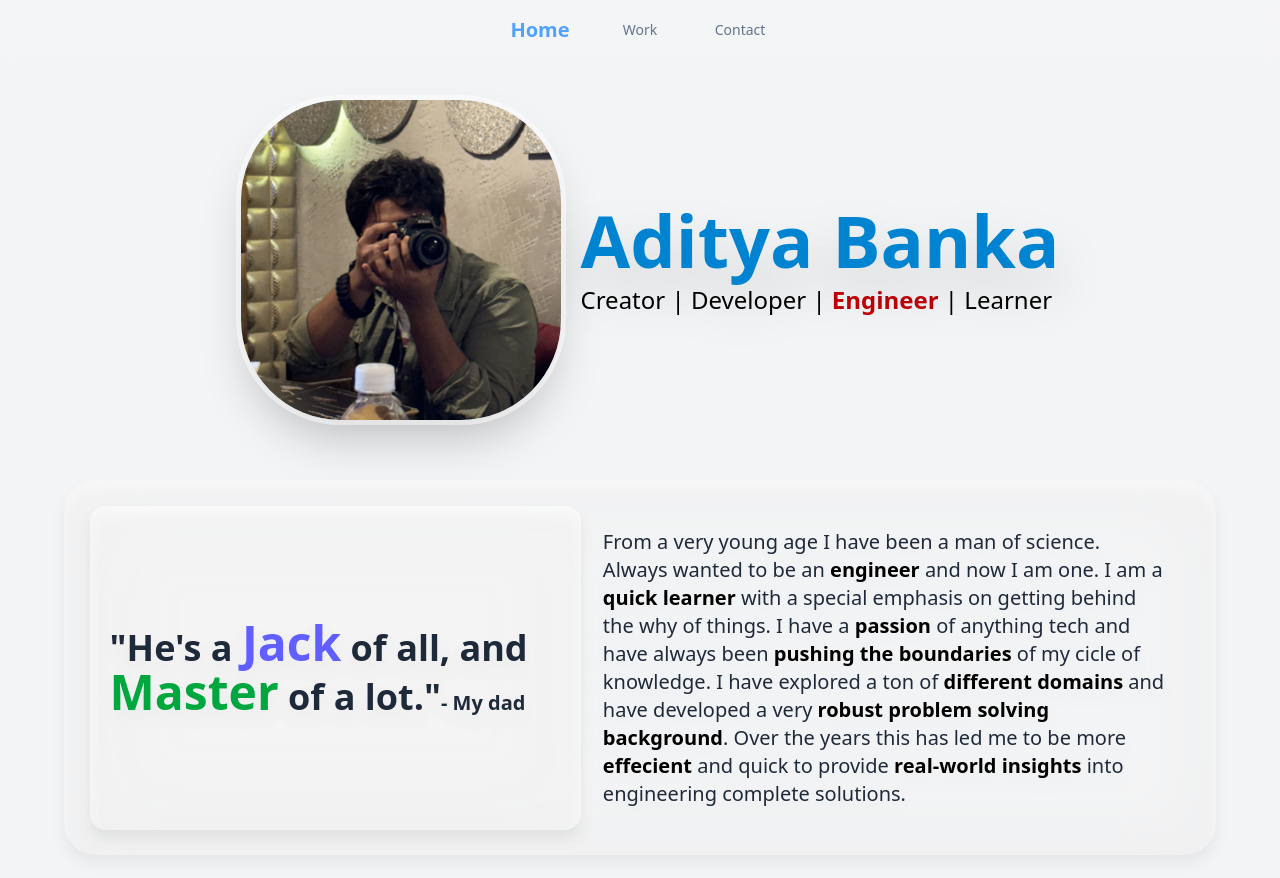
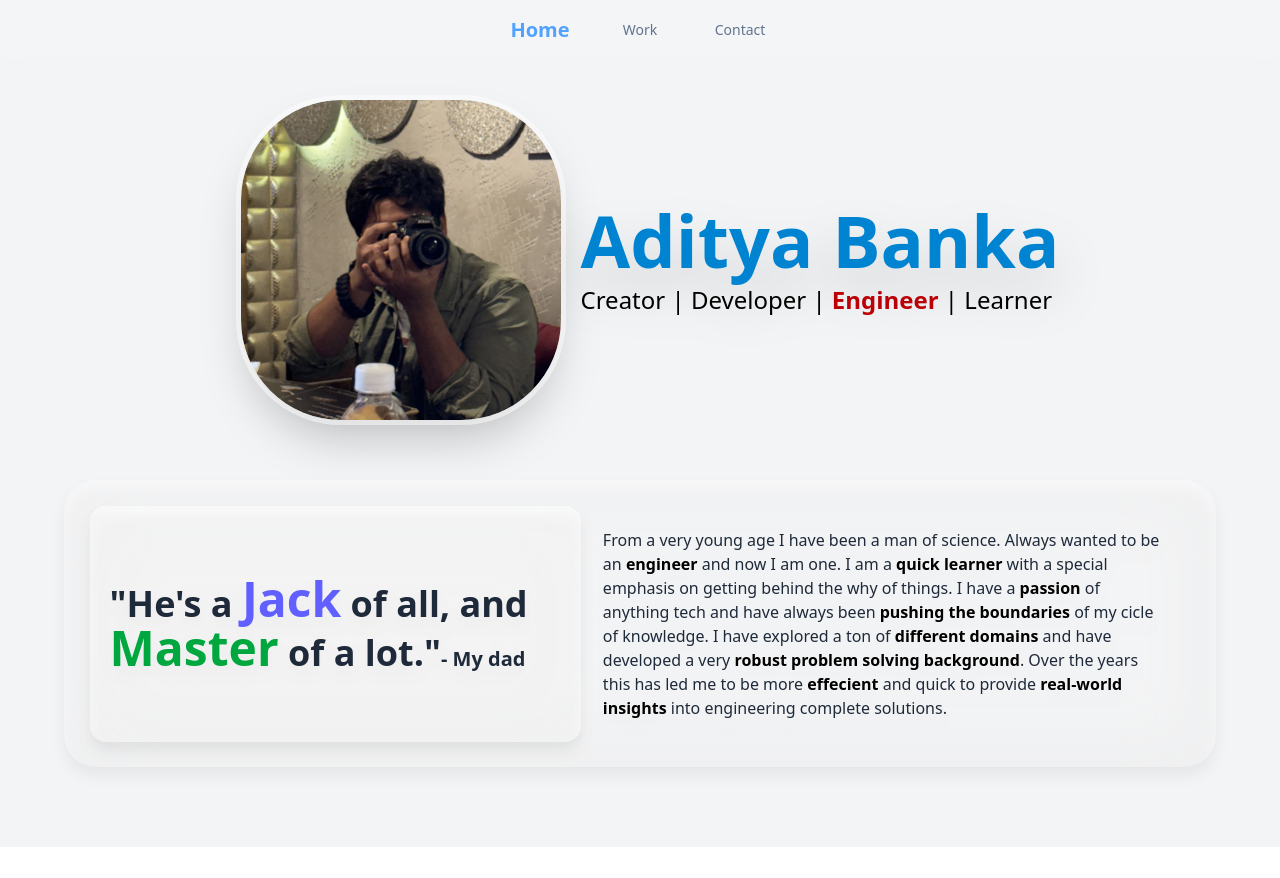
Before and after one commit to adityaBanka/adityabanka.github.io, a React (Vite) app: page /home in a window 1280 px wide. Shown: the top 878 px of the page. After the commit the page ends 847 px from the top, so only its background shows below. Built offline with nearby package versions, Linux system fonts and the light colour scheme.

Commit message:
homepage changes

```diff
--- a/src/Pages/Home.jsx
+++ b/src/Pages/Home.jsx
@@ -22,7 +22,7 @@ function HomePage() {
           <span className="text-4xl font-semibold text-gray-800">"He's a <span className="text-indigo-500 text-5xl">Jack</span> of all, and <span className="text-green-600 text-5xl">Master</span> of a lot."<span className="text-xl text-nowrap">- My dad</span> </span>
         </div>
 
-        <div className="flex justify-center items-center p-[2%] text-xl w-full text-gray-800">
+        <div className="flex justify-center items-center p-[2%] w-full text-gray-800">
           <p>From a very young age I have been a man of science. Always wanted to be an <BW>engineer</BW> and now I am one. I am a <BW>quick learner</BW> with a special emphasis on getting behind the why of things. I have a <BW>passion</BW> of anything tech and have always been <BW>pushing the boundaries</BW> of my cicle of knowledge. I have explored a ton of <BW>different domains</BW> and have developed a very <BW>robust problem solving background</BW>. Over the years this has led me to be more <BW>effecient</BW> and quick to provide <BW>real-world insights</BW> into engineering complete solutions.</p>
         </div>
       </div>
```
